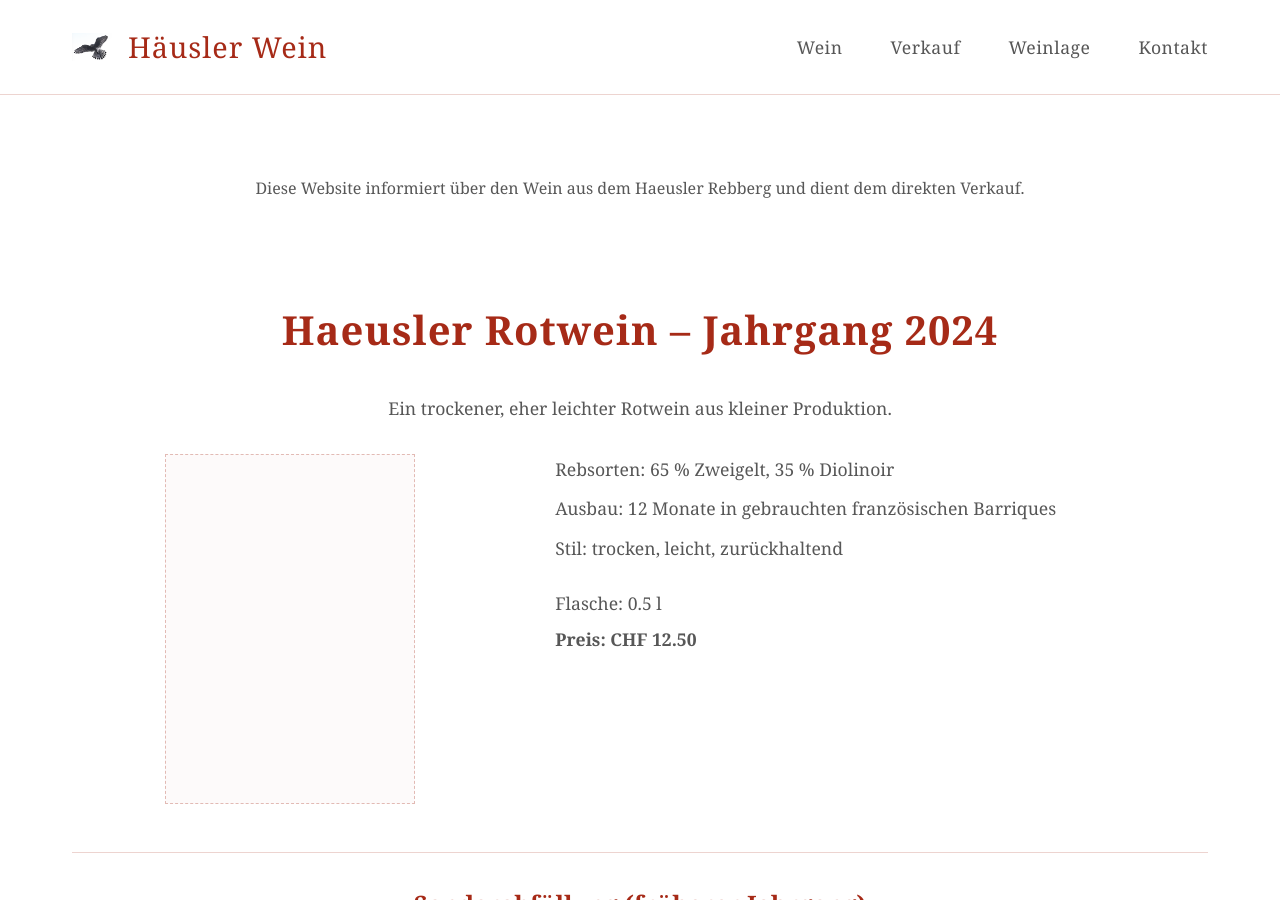
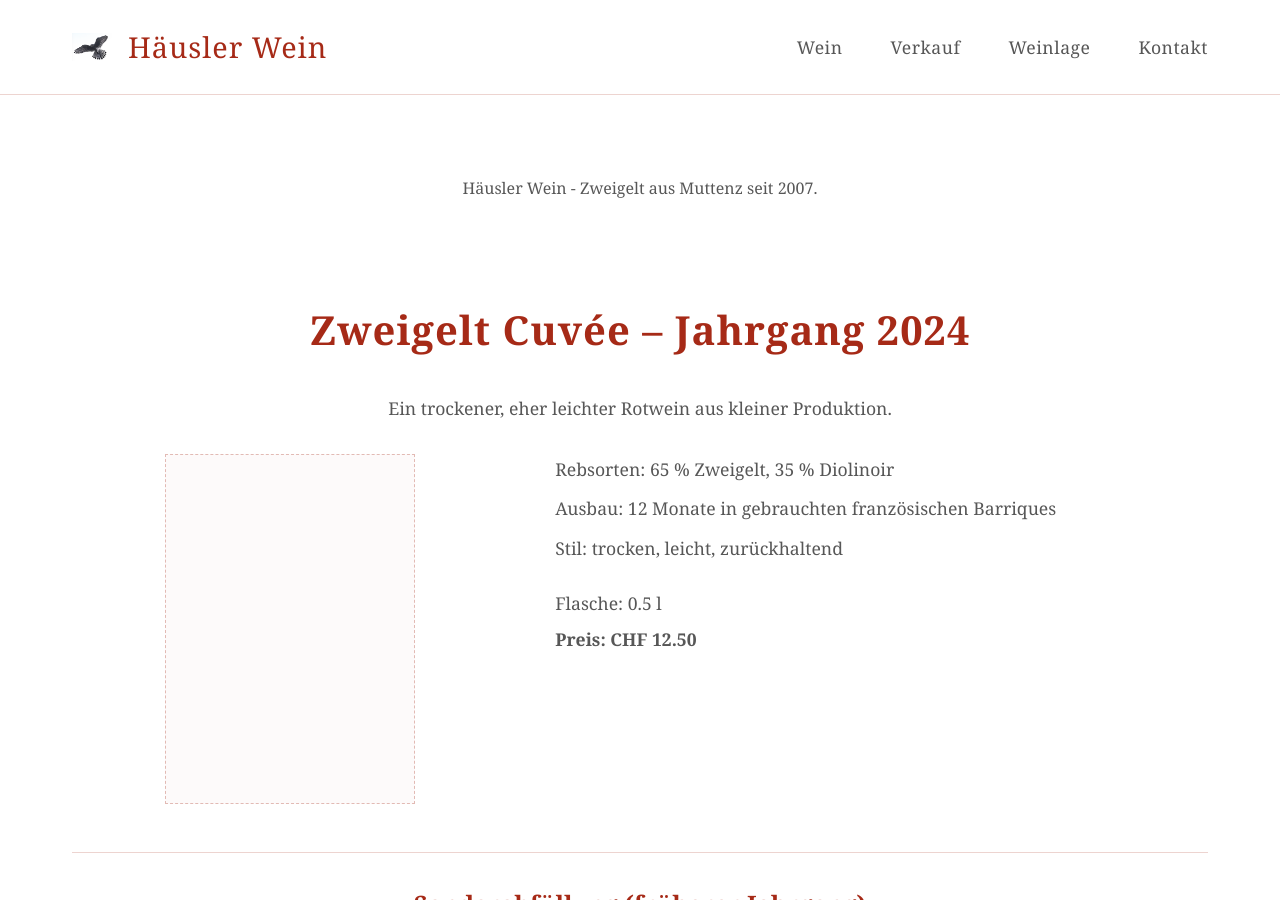
Before and after one commit to github-rha/haeusler-wein, a Jekyll site: the page built from index.html, in a window 1280 px wide and 900 px high. Built offline with Jekyll 4.4.1, drawn with Linux system fonts in a browser that asks for light colours.

Commit message:
content tweaks

```diff
--- a/_data/content.yml
+++ b/_data/content.yml
@@ -15,11 +15,11 @@
 
 # Introduction (Section 0)
 intro:
-  text: Diese Website informiert über den Wein aus dem Haeusler Rebberg und dient dem direkten Verkauf.
+  text: Häusler Wein - Zweigelt aus Muttenz seit 2007.
 
 # Wine Section
 wine:
-  heading: Haeusler Rotwein – Jahrgang 2024
+  heading: Zweigelt Cuvée – Jahrgang 2024
   intro: Ein trockener, eher leichter Rotwein aus kleiner Produktion.
   details:
     - "Rebsorten: 65 % Zweigelt, 35 % Diolinoir"
```
